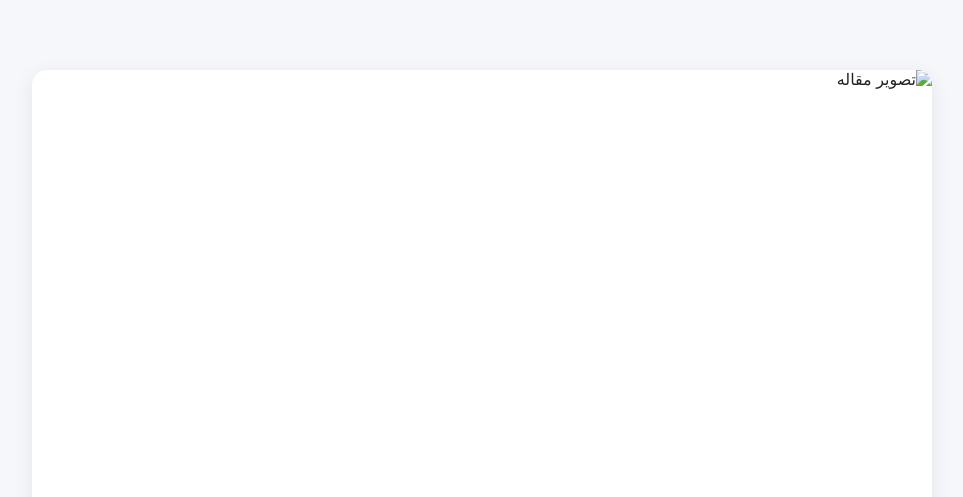
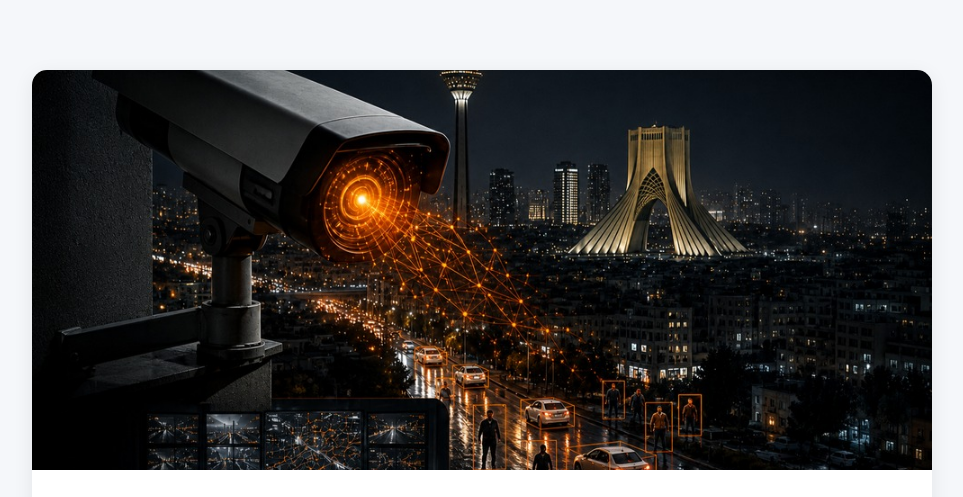
Before and after one commit to leila9525/payeshgaran-ai, a plain HTML site: page blog/index.html in a window 1280 px wide. Shown: the top 497 px of the page, without its empty margins (158-1121 px from the left). Drawn offline with Linux system fonts and the light colour scheme.

Commit message:
Update index.html

```diff
--- a/blog/index.html
+++ b/blog/index.html
@@ -57,7 +57,7 @@
         <article class="blog-post">
 
             <!-- عکس مقاله -->
-            <img src="blog-image.jpg" alt="تصویر مقاله">
+            <img src="blogimage.png" alt="تصویر مقاله">
 
             <!-- متن مقاله -->
             <div class="blog-content">
```
